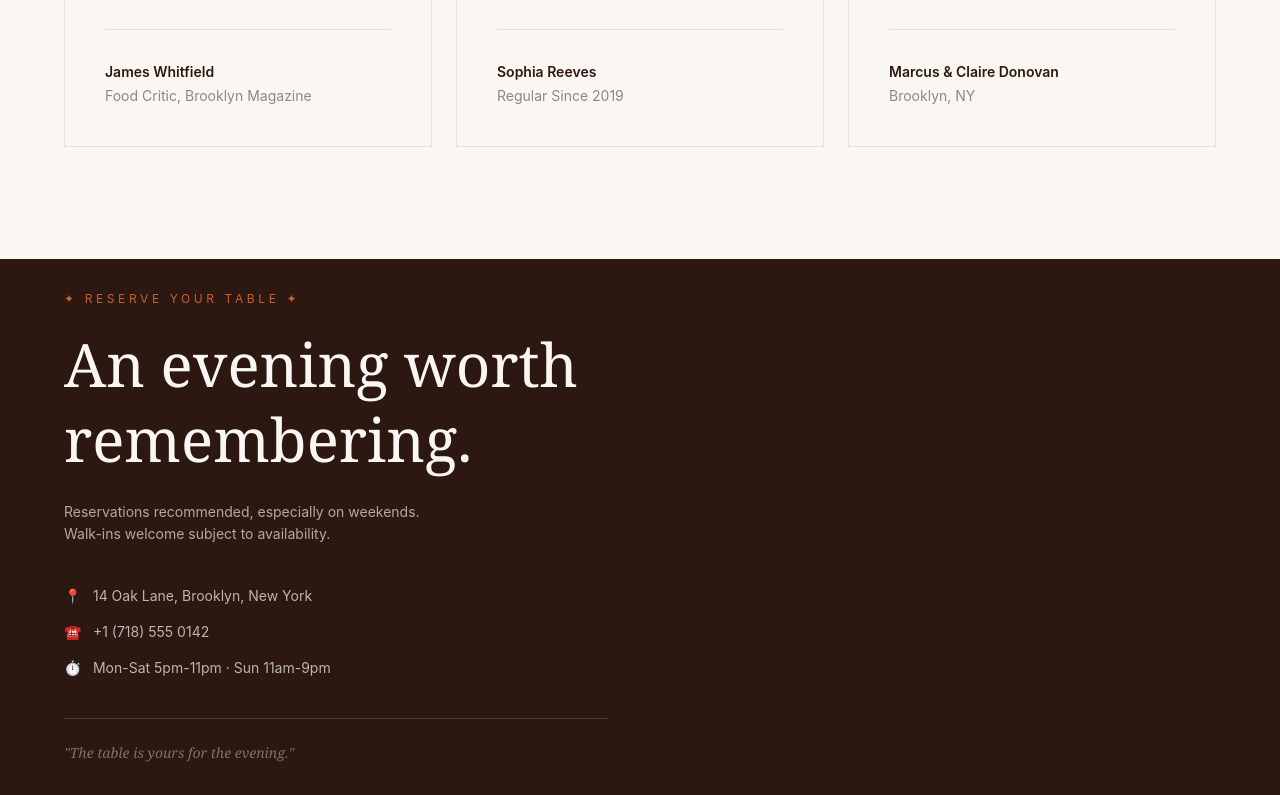
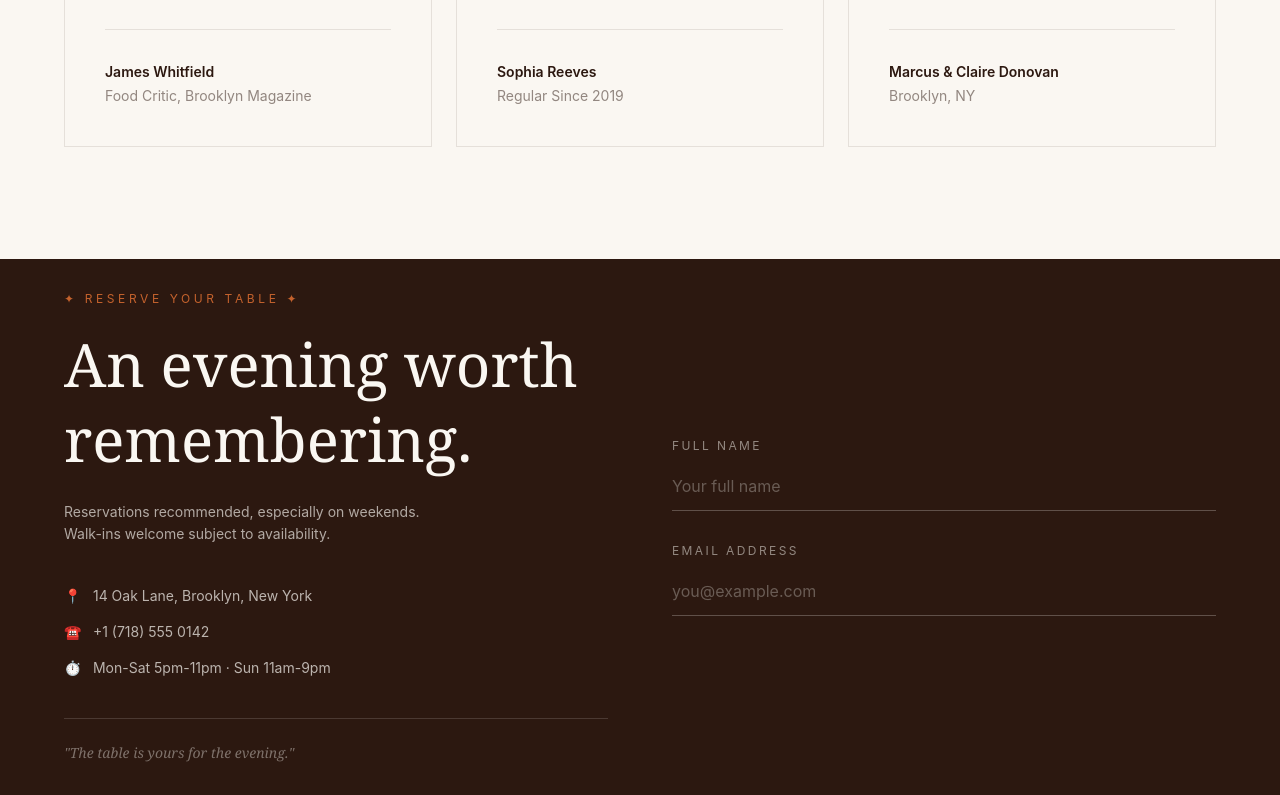
Before and after one commit to CodeByMaverick/ember-and-oak, a website: page index.html in a window 1280 px wide. Shown: the part 5480-6275 px from the top of the page. Drawn offline with Linux system fonts and the light colour scheme.

Commit message:
Add reservation name and email fields

```diff
--- a/index.html
+++ b/index.html
@@ -663,6 +663,32 @@
 
                 </div>
 
+                <div>
+
+                    <form class="space-y-8">
+
+                        <div>
+                            <label for="name" class="mb-2 block text-xs uppercase tracking-[0.2em] text-cream/50">
+                                Full Name
+                            </label>
+
+                            <input type="text" id="name" name="name" placeholder="Your full name" required
+                                class="w-full border-0 border-b border-cream/25 bg-transparent py-3 text-cream placeholder:text-cream/30 focus:border-terracotta focus:outline-none">
+                        </div>
+
+                        <div>
+                            <label for="email" class="mb-2 block text-xs uppercase tracking-[0.2em] text-cream/50">
+                                Email Address
+                            </label>
+
+                            <input type="email" id="email" name="email" placeholder="you@example.com" required
+                                class="w-full border-0 border-b border-cream/25 bg-transparent py-3 text-cream placeholder:text-cream/30 focus:border-terracotta focus:outline-none">
+                        </div>
+
+                    </form>
+
+                </div>
+
             </div>
 
         </div>
```
Also changed, not shown: src/output.css.
